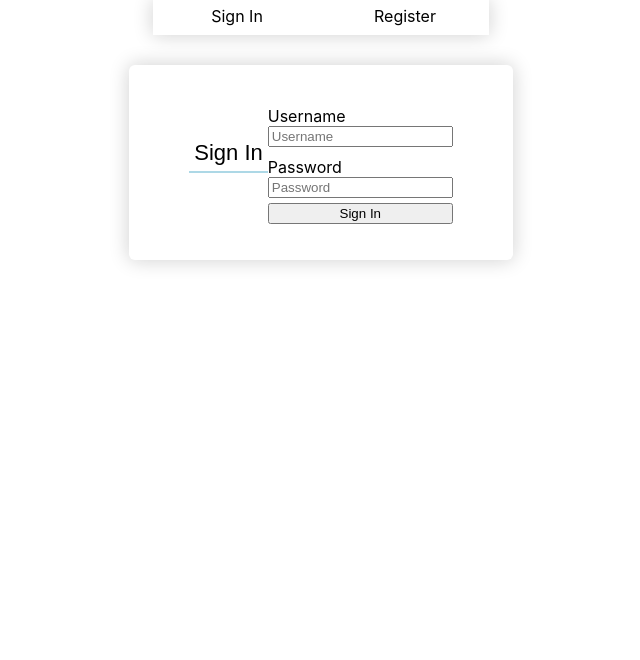
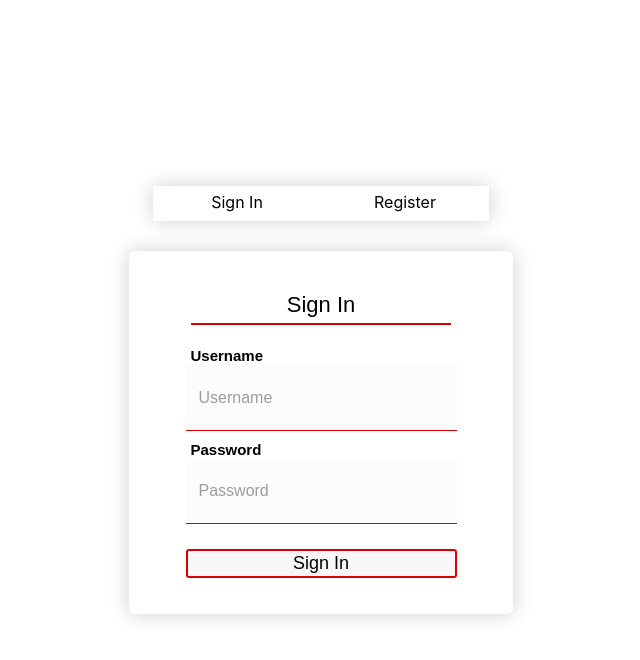
Before and after one commit to MalcolmTomisin/reactTwt, a React (Create React App) app: page / in a window 1280 px wide. Shown: the top 660 px of the page, without its empty margins (319-959 px from the left). Built offline with nearby package versions, Linux system fonts and the light colour scheme.

Commit message:
signIn/register

```diff
--- a/src/App.css
+++ b/src/App.css
@@ -1,3 +1,11 @@
+html,
+body,
+#root {
+    width: 100%;
+    height: 100%;
+    box-sizing: border-box;
+}
+
 .root-container {
     width: 100%;
     height: 100%;
--- a/src/login/login.css
+++ b/src/login/login.css
@@ -1,5 +1,10 @@
 .inner-container {
     transition: visibility 0.2s ease-out;
+    padding: 12px;
+    display: flex;
+    justify-content: center;
+    align-items: center;
+    flex-direction: column;
 }
 .box {
     display: flex;
@@ -21,5 +26,64 @@
     /* margin-right: 35px; */
     font-family: Ozxgen, sans-serif;
     font-size: 22px;
-    border-bottom: 2px solid lightblue;
+    border-bottom: 2px solid #D60000;
+    width: 80%;
 }
+.login-label {
+    font-family: Oxygen, sans-serif;
+    font-size: 15px;
+    font-weight: 600;
+    padding-left: 5px;
+}
+.login-input {
+    height: 2.1em;
+    /* border-radius: 3px; */
+    border: none;
+    border-bottom: 1px solid #D60000;
+    transition: border 0.4s ease-out;
+    padding: 13px;
+    font-family: Oxygen, sans-serif;
+    font-size: 19px;
+    color: #3e3e42;
+    background: rgba(15, 15, 15, 0.01);
+}
+
+.login-input:hover {
+    border-bottom: 2px solid #D60000;
+}
+
+.login-input:focus {
+    border-bottom: 2px solid #D60000;
+    box-shadow: 0px 0px 20px rgba(15, 15, 15, 0.2);
+}
+
+
+.login-input::placeholder {
+    font-family: Oxygen, sans-serif;
+    font-size: 16px;
+    color: rgba(15, 15, 15, 0.4);
+}
+.login-btn {
+    padding: 2px 30px;
+    /* background-color: #417cef; */
+    border: 0;
+    font-size: 18px;
+    border-radius: 3px;
+    font-family: Oxygen, sans-serif;
+    background-color: rgba(15, 15, 15, 0.03);
+    margin-top: 20px;
+    border: 2px solid #D60000;
+    transition: background-color 0.3s ease-out;
+    cursor: pointer;
+}
+
+.login-btn:hover,
+.login-btn:focus {
+    background-color: #D60000;
+    color: white;
+}
+
+.danger-error {
+    color: #e74c3c;
+    font-size: 16px;
+}
--- a/src/login/renderer.js
+++ b/src/login/renderer.js
@@ -20,15 +20,15 @@ export default class LoginBox extends Component {
                 <div className="header">Sign In</div>
                 <div className="box">
                     <div className="input-group">
-                        <label htmlFor="username">Username</label>
-                        <input type="text" name="username" placeholder="Username"/>
+                        <label htmlFor="username" className="login-label">Username</label>
+                        <input type="text" name="username" placeholder="Username" className="login-input"/>
                     </div>
                     <div className="input-group">
-                        <label htmlFor="password">Password</label>
-                        <input type="password" name="password" placeholder="Password" />
+                        <label htmlFor="password" className="login-label">Password</label>
+                        <input type="password" name="password" placeholder="Password" className="login-input"/>
                     </div>
 
-                    <button type="button" className="signIn-btn" onClick={this.submitLogin.bind(this)}>Sign In</button>
+                    <button type="button" className="login-btn" onClick={this.submitLogin.bind(this)}>Sign In</button>
                 </div>
             </div>
         )
--- a/src/register/register.css
+++ b/src/register/register.css
@@ -1,6 +1,13 @@
 .inner-container {
     transition: visibility 0.2s ease-out;
+    padding: 12px;
+    display: flex;
+    justify-content: center;
+    align-items: center;
+    flex-direction: column;
 }
+
+
 .box {
     display: flex;
     flex-direction: column;
@@ -14,12 +21,7 @@
     margin-bottom: 5px;
 }
 
-.inner-container {
-    padding: 12px;
-    display: flex;
-    justify-content: center;
-    align-items: center;
-}
+
 .header {
     text-align: center;
     padding: 5px;
@@ -28,5 +30,64 @@
     /* margin-right: 35px; */
     font-family: Ozxgen, sans-serif;
     font-size: 22px;
-    border-bottom: 2px solid lightblue;
+    border-bottom: 2px solid #D60000;
+    width: 80%;
 }
+.login-label {
+    font-family: Oxygen, sans-serif;
+    font-size: 15px;
+    font-weight: 600;
+    padding-left: 5px;
+}
+.login-input {
+    height: 2.1em;
+    /* border-radius: 3px; */
+    border: none;
+    border-bottom: 1px solid #D60000;
+    transition: border 0.4s ease-out;
+    padding: 13px;
+    font-family: Oxygen, sans-serif;
+    font-size: 19px;
+    color: #3e3e42;
+    background: rgba(15, 15, 15, 0.01);
+}
+
+.login-input:hover {
+    border-bottom: 2px solid #D60000;
+}
+
+.login-input:focus {
+    border-bottom: 2px solid #D60000;
+    box-shadow: 0px 0px 20px rgba(15, 15, 15, 0.2);
+}
+
+
+.login-input::placeholder {
+    font-family: Oxygen, sans-serif;
+    font-size: 16px;
+    color: rgba(15, 15, 15, 0.4);
+}
+.login-btn {
+    padding: 2px 30px;
+    /* background-color: #417cef; */
+    border: 0;
+    font-size: 18px;
+    border-radius: 3px;
+    font-family: Oxygen, sans-serif;
+    background-color: rgba(15, 15, 15, 0.03);
+    margin-top: 20px;
+    border: 2px solid #D60000;
+    transition: background-color 0.3s ease-out;
+    cursor: pointer;
+}
+
+.login-btn:hover,
+.login-btn:focus {
+    background-color: #D60000;
+    color: white;
+}
+
+.danger-error {
+    color: #e74c3c;
+    font-size: 16px;
+}
--- a/src/register/renderer.js
+++ b/src/register/renderer.js
@@ -20,15 +20,23 @@ export default class RegisterBox extends Component {
                 <div className="header">Register</div>
                 <div className="box">
                     <div className="input-group">
-                        <label htmlFor="username">Username</label>
-                        <input type="text" name="username" placeholder="Username" />
+                        <label htmlFor="username" className="login-label">Name</label>
+                        <input type="text" name="username" placeholder="Username" className="login-input" />
                     </div>
                     <div className="input-group">
-                        <label htmlFor="password">Password</label>
-                        <input type="password" name="password" placeholder="Password" />
+                        <label htmlFor="phone" className="login-label">Phone</label>
+                        <input type="phone" name="phone" placeholder="080xxxxxxxx" className="login-input"/>
+                    </div>
+                    <div className="input-group">
+                        <label htmlFor="email" className="login-label">Email</label>
+                        <input type="email" name="email" placeholder="yourmail@mail.com" className="login-input"/>
+                    </div>
+                    <div className="input-group">
+                        <label htmlFor="password" className="login-label">Password</label>
+                        <input type="password" name="password" placeholder="Password" className="login-input"/>
                     </div>
 
-                    <button type="button" className="register-btn" onClick={this.submitRegister.bind(this)}>Register</button>
+                    <button type="button" className="login-btn" onClick={this.submitRegister.bind(this)}>Register</button>
                 </div>
             </div>
         )
```
